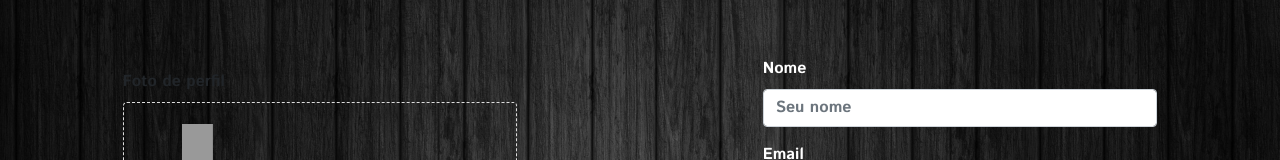
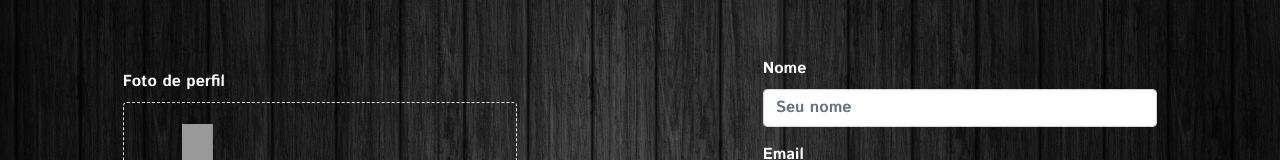
Before and after one commit to XaamaDevs/Delivery-Xaama-frontend, a React (Create React App) app: page /signup in a window 1280 px wide. Shown: the part 172-332 px from the top of the page. Built offline with nearby package versions, Linux system fonts and the light colour scheme.

Commit message:
Update thubnail user

```diff
--- a/src/pages/User/Signup/index.js
+++ b/src/pages/User/Signup/index.js
@@ -73,7 +73,7 @@ export default function Signup() {
 				<Form className="d-flex flex-row flex-wrap h-100" onSubmit={handleUserSignup}>
 					<Col sm="4" className="d-flex flex-column m-auto p-3">
 						<Form.Group controlId="inputThumbnail">
-							<Form.Label>Foto de perfil</Form.Label>
+							<Form.Label style={{color: "#ffffff" }}>Foto de perfil</Form.Label>
 							<Form.Control
 								className="d-none"
 								onChange={event => setThumbnail(event.target.files[0])}
```
